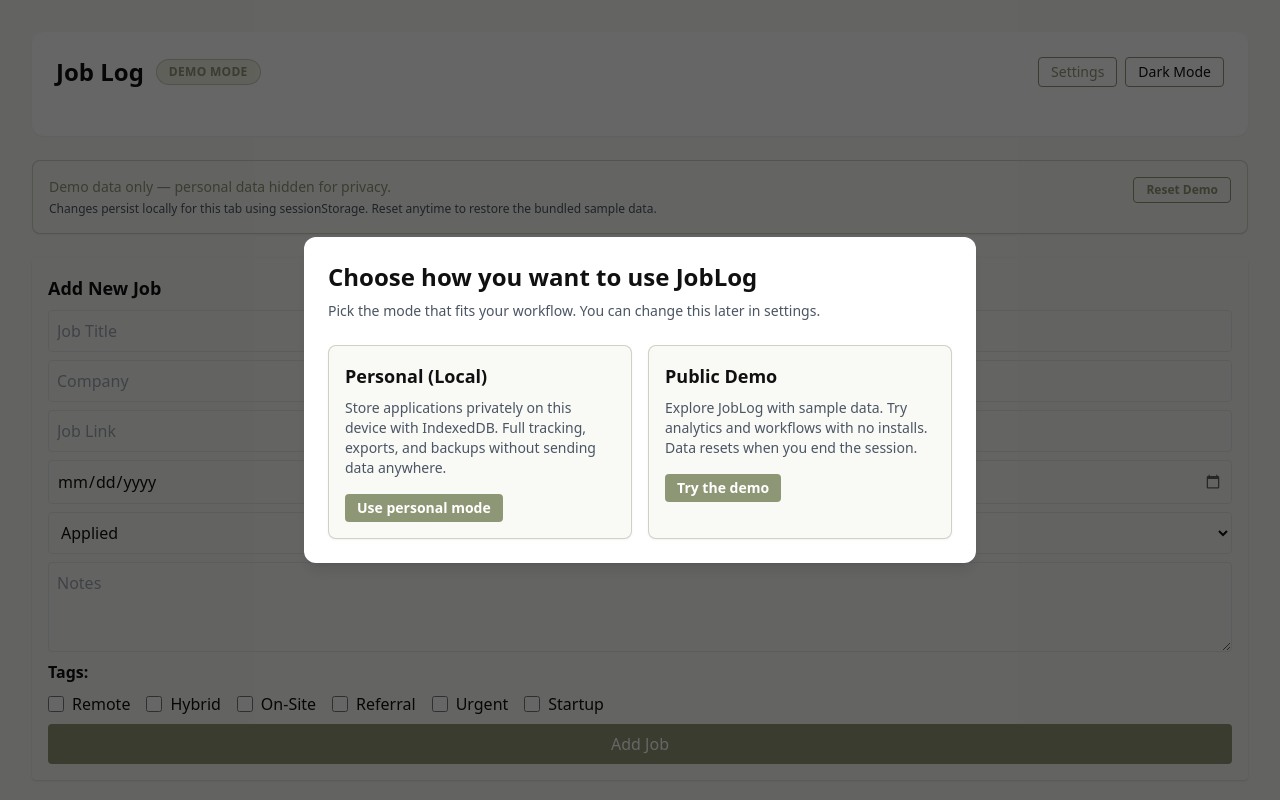
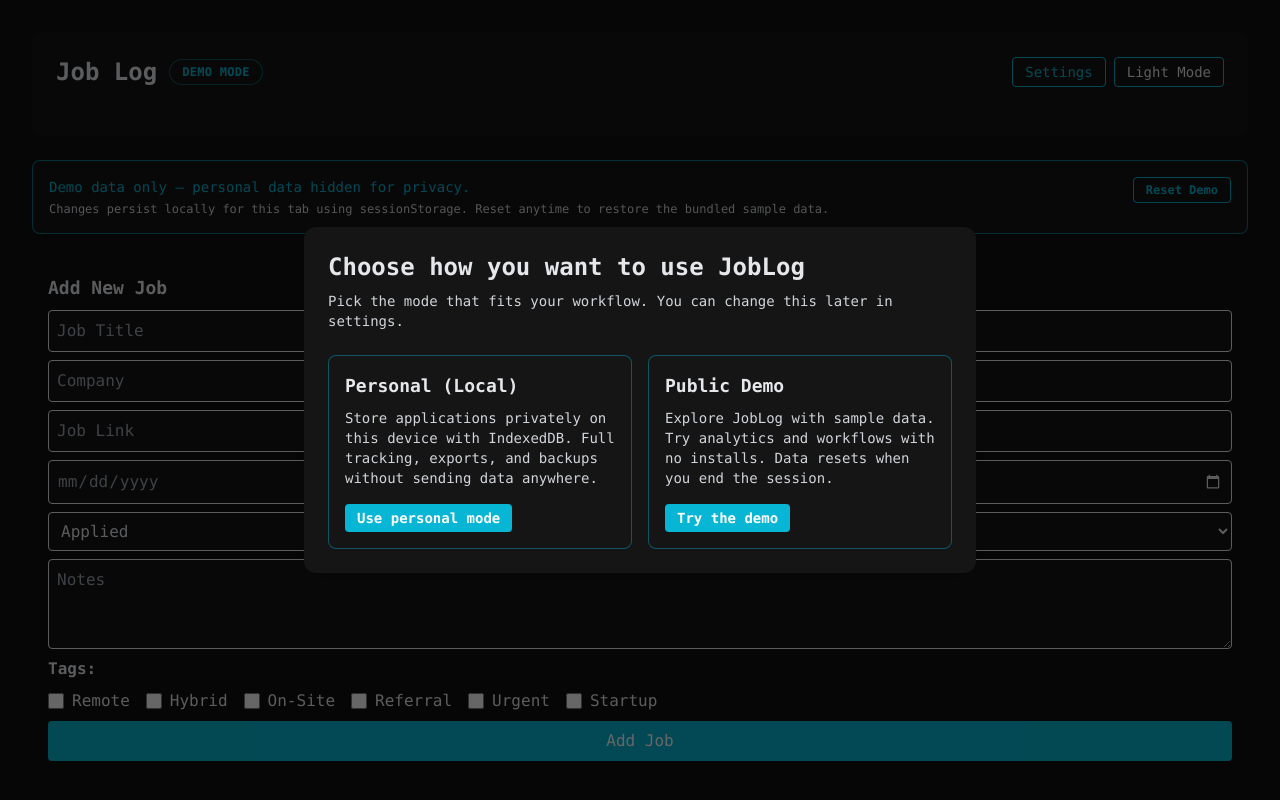
Before and after one commit to nelson-zack/joblog, a React (Vite) app in the folder frontend/: page / in a window 1280 px wide. Shown: the top 800 px of the page. Built offline with nearby package versions, Linux system fonts and the light colour scheme.

Commit message:
style(ui): tweak dark defaults and spacing

```diff
--- a/frontend/src/App.jsx
+++ b/frontend/src/App.jsx
@@ -139,7 +139,10 @@
   const [jobs, setJobs] = useState([]);
   const [loading, setLoading] = useState(true);
   const [darkMode, setDarkMode] = useState(() => {
-    return localStorage.getItem("darkMode") === "true";
+    const stored = localStorage.getItem("darkMode");
+    if (stored === "true") return true;
+    if (stored === "false") return false;
+    return true;
   }); // New state for dark mode
   const [settingsOpen, setSettingsOpen] = useState(false);
   const [store, setStore] = useState(null);
--- a/frontend/src/components/SettingsDrawer.jsx
+++ b/frontend/src/components/SettingsDrawer.jsx
@@ -109,8 +109,8 @@
           </button>
         </div>
 
-        <div className='mt-4 flex items-center justify-between rounded-lg bg-light-background px-4 py-3 text-sm shadow-inner dark:bg-dark-background'>
-          <ModeBadge />
+        <div className='mt-4 flex items-center justify-between gap-4 rounded-lg bg-light-background px-4 py-3 text-sm shadow-inner dark:bg-dark-background'>
+          <ModeBadge className='shrink-0' />
           <span className='text-xs text-gray-600 dark:text-gray-300'>
             {modeDescription}
           </span>
@@ -213,7 +213,7 @@
             className={`${actionButton} ${
               isAdmin
                 ? disabledButton
-                : 'border-red-400/50 hover:border-red-400 dark:border-red-300/50 dark:hover:border-red-300'
+                : 'border-red-400/70 hover:border-red-500 focus:ring-red-400 dark:border-red-400/60 dark:hover:border-red-300 dark:focus:ring-red-400'
             }`}
             disabled={isAdmin}
           >
```
